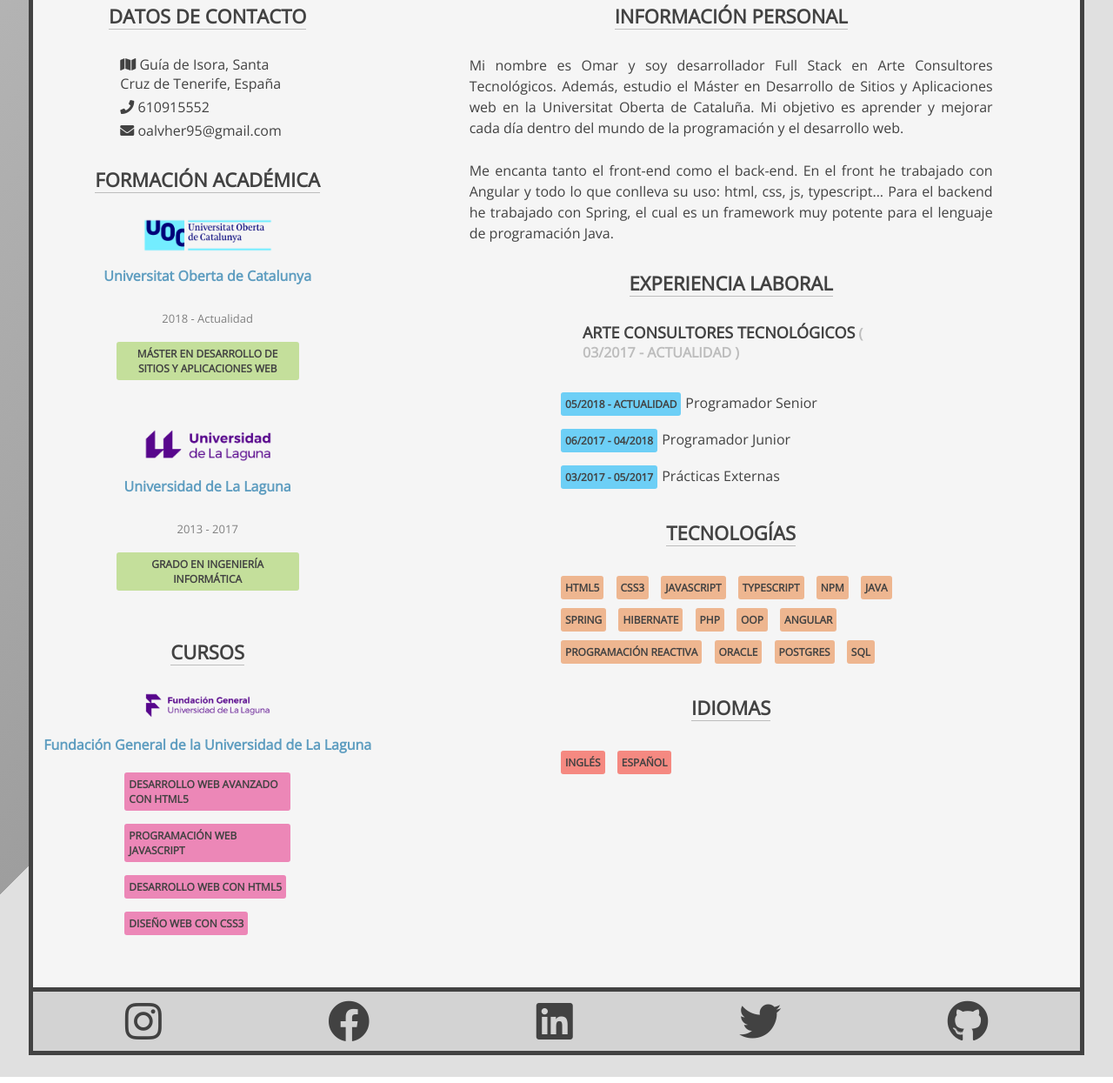
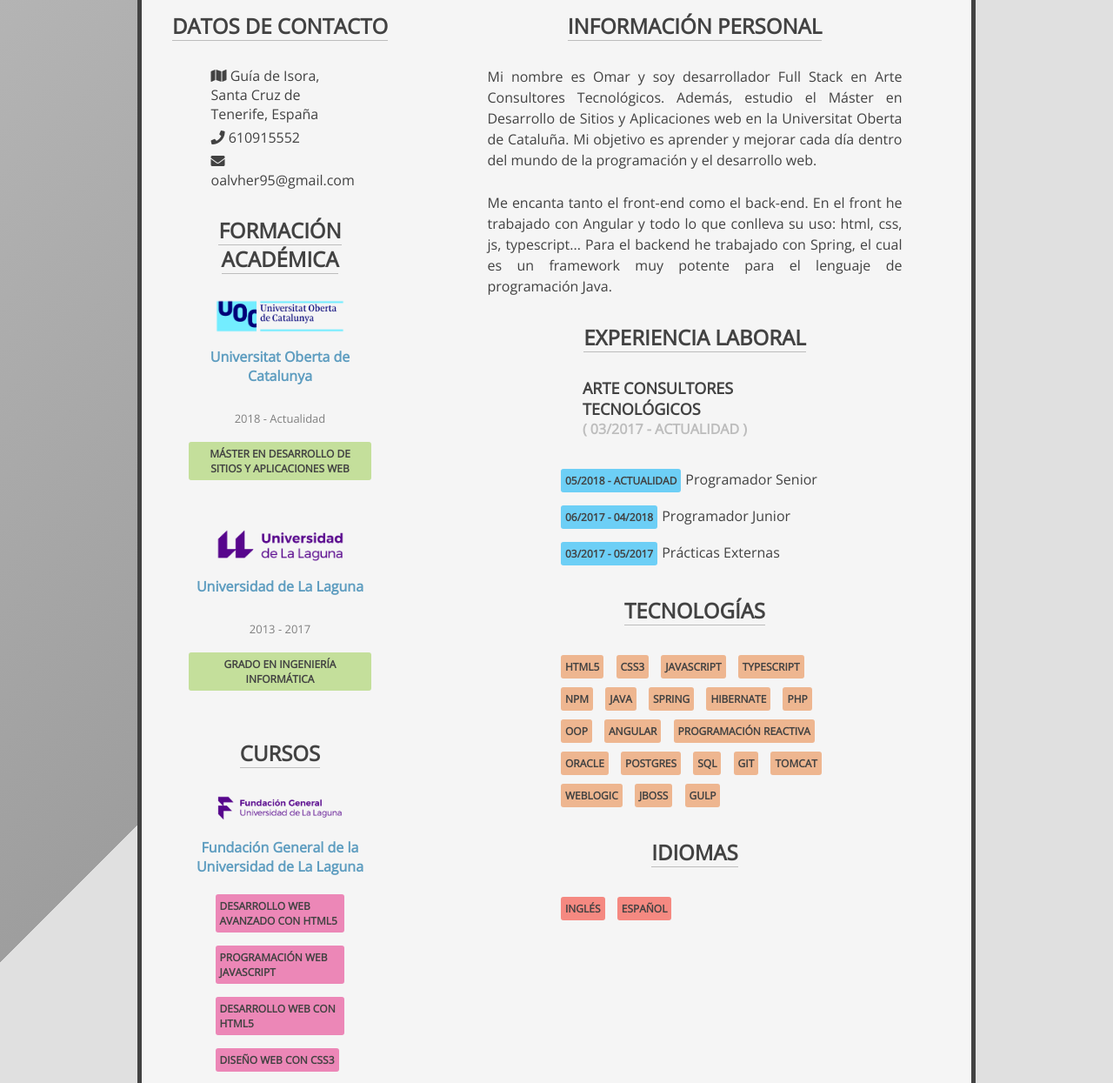
Before and after one commit to OmarAdolfo/herramientas-html-css-II, a website built with Parcel: page src/index.html in a window 1280 px wide. Shown: the part 462-1707 px from the top of the page at 87% size. Built offline with nearby package versions, Linux system fonts and the light colour scheme; some packages are replaced by stand-ins of ours.

Commit message:
PEC1
> Pequeñas mejoras de diseño

```diff
--- a/src/assets/styles/_variables.scss
+++ b/src/assets/styles/_variables.scss
@@ -17,4 +17,6 @@ $color-red-tag: #f58981;
 $color-beis: #eee;
 $color-grey: #bdbdbd;
 
+$laptop-viewport: 780px;
+
 $total: 12;
--- a/src/assets/styles/layouts/_home.scss
+++ b/src/assets/styles/layouts/_home.scss
@@ -19,6 +19,10 @@
   margin: 25px 25px;
   background-color: $color-white-cv;
   border: generate-border(5px, $color-black);
+
+  @media screen and (min-width: $laptop-viewport) {
+    margin: 25px 150px;
+  }
 }
 
 /* LAYOUT */
@@ -53,7 +57,7 @@
 
     @for $i from 1 through $total {
       &--#{$i} {
-        @media only screen and (min-width: 780px) {
+        @media screen and (min-width: $laptop-viewport) {
           width: column-width($i);
         }
       }
@@ -86,6 +90,7 @@
   &__title {
     font-weight: 750;
     color: $color-title-organization;
+    max-width: 200px;
   }
 
   &__date-range {
@@ -98,7 +103,7 @@
   margin: 25px auto;
   max-width: 75%;
 
-  @media only screen and (min-width: 780px) {
+  @media screen and (min-width: $laptop-viewport) {
     max-width: 50%;
   }
 }
@@ -123,27 +128,20 @@
   }
 
   &__primary-text {
-    font-size: 29px;
+    font-size: 32px;
     display: block;
 
-    @media (min-width: 780px) {
+    @media screen and (min-width: $laptop-viewport) {
       font-size: 44px;
     }
 
-    @media (min-width: 320px) {
-      font-size: 39px;
-    }
   }
 
   &__secondary-text {
     font-size: 20px;
 
-    @media (min-width: 780px) {
+    @media screen and (min-width: $laptop-viewport) {
       font-size: 24px;
-    }
-
-    @media (min-width: 320px) {
-      font-size: 22px;
     }
 
     &--underline {
@@ -171,7 +169,7 @@
   display: block;
   max-width: 75%;
 
-  @media only screen and (min-width: 780px) {
+  @media screen and (min-width: $laptop-viewport) {
     max-width: 50%;
   }
 
--- a/src/index.html
+++ b/src/index.html
@@ -93,7 +93,7 @@
             <ul class="list">
               <div class="cv-heading cv-heading--left">
                 <span class="cv-heading__tertiary-text">Arte Consultores Tecnológicos</span>
-                <span class="cv-heading__tertiary-text cv-heading__tertiary-text--sub">( 03/2017 - Actualidad )</span>
+                <div class="cv-heading__tertiary-text cv-heading__tertiary-text--sub">( 03/2017 - Actualidad )</div>
               </div>
               <li class="list__item"><span class="tag tag--blue">05/2018 -
                   Actualidad</span>Programador Senior</li>
@@ -124,6 +124,11 @@
             <span class="tag tag--orange">Oracle</span>
             <span class="tag tag--orange">Postgres</span>
             <span class="tag tag--orange">SQL</span>
+            <span class="tag tag--orange">Git</span>
+            <span class="tag tag--orange">Tomcat</span>
+            <span class="tag tag--orange">Weblogic</span>
+            <span class="tag tag--orange">JBoss</span>
+            <span class="tag tag--orange">Gulp</span>
           </p>
         </section>
         <section>
```
